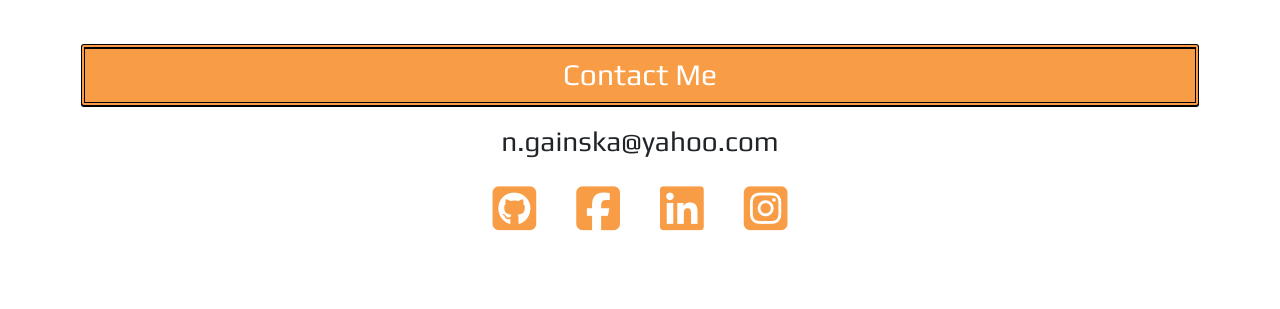
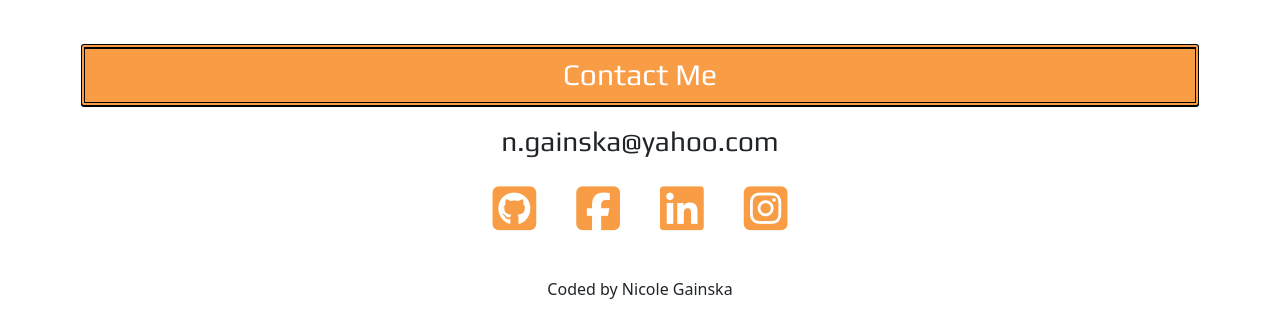
Before and after one commit to ngainska/portfolio-project, a plain HTML site: page index.html in a window 1280 px wide. Shown: the part 2071-2380 px from the top of the page. Before the commit the page ends 2340 px from the top, so only its background shows below. Drawn offline with nearby package versions, Linux system fonts and the light colour scheme.

Commit message:
added footer

```diff
--- a/index.html
+++ b/index.html
@@ -121,7 +121,7 @@
 
 </div>
 
-
+<footer class="text-center p-2">Coded by Nicole Gainska</footer>
 
 
 
```
Also changed, not shown: src/bit.png (added).
